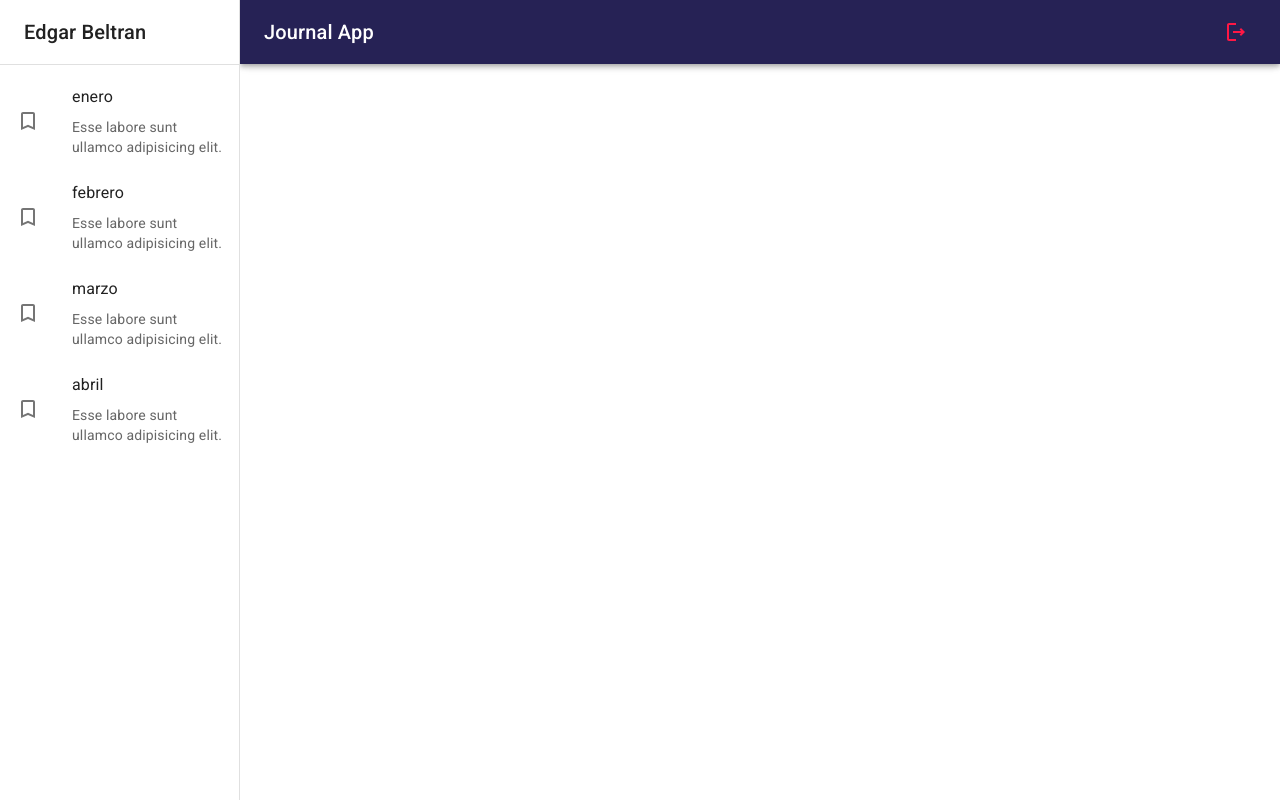
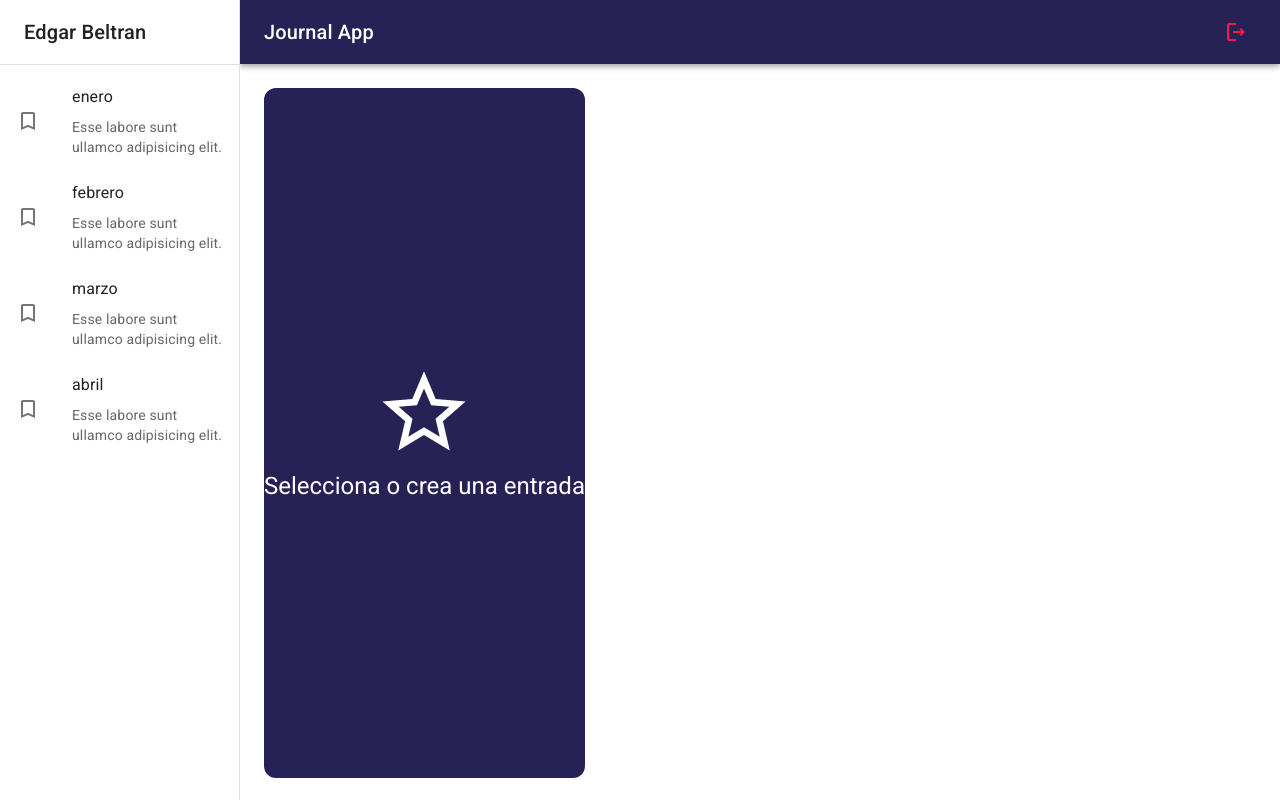
Before and after one commit to e1230/journal-app-e1230, a React (Vite) app: page / in a window 1280 px wide. Built offline with nearby package versions, Linux system fonts and the light colour scheme.

Commit message:
Nothing selected View que hay que arreglar xd

```diff
--- a/src/journal/layout/JournalLayout.jsx
+++ b/src/journal/layout/JournalLayout.jsx
@@ -1,4 +1,4 @@
-import { Box } from "@mui/material";
+import { Box, Toolbar } from "@mui/material";
 import { NavBar, SideBar } from "../components";
 const drawerWidth = 240;
 const JournalLayout = ({ children }) => {
@@ -10,6 +10,7 @@
       <SideBar drawerWidth={drawerWidth} />
 
       <Box component="main" sx={{ flexgrow: 1, p: 3 }}>
+        <Toolbar />
         {children}
       </Box>
     </Box>
--- a/src/journal/pages/JournalPage.jsx
+++ b/src/journal/pages/JournalPage.jsx
@@ -1,14 +1,16 @@
 import { Mail, MailOutline } from "@mui/icons-material";
 import { Typography } from "@mui/material";
 import JournalLayout from "../layout/JournalLayout";
+import { NothingSelectedView } from "../views";
 
 export const JournalPage = () => {
   return (
     <JournalLayout>
-      <Typography>
+      {/* <Typography>
         Aute aliquip cillum minim sint deserunt tempor voluptate culpa proident
         nulla ullamco irure ad nulla.
-      </Typography>
+      </Typography> */}
+      <NothingSelectedView />
     </JournalLayout>
   );
 };
--- /dev/null
+++ b/src/journal/views/NothingSelectedView.jsx
@@ -0,0 +1,27 @@
+import { StarOutline } from "@mui/icons-material";
+import { Grid, Typography } from "@mui/material";
+
+export const NothingSelectedView = () => {
+  return (
+    <Grid
+      container
+      direction="column" //flexbox
+      alignItems="center"
+      justifyContent="center"
+      sx={{
+        minHeight: "calc(100vh - 110px)",
+        backgroundColor: "primary.main",
+        borderRadius: 3,
+      }}
+    >
+      <Grid item xs={12}>
+        <StarOutline sx={{ fontSize: 100, color: "white" }} />
+      </Grid>
+      <Grid item xs={12}>
+        <Typography color="white" variant="h5">
+          Selecciona o crea una entrada
+        </Typography>
+      </Grid>
+    </Grid>
+  );
+};
--- /dev/null
+++ b/src/journal/views/index.js
@@ -0,0 +1 @@
+export * from "./NothingSelectedView";
```
